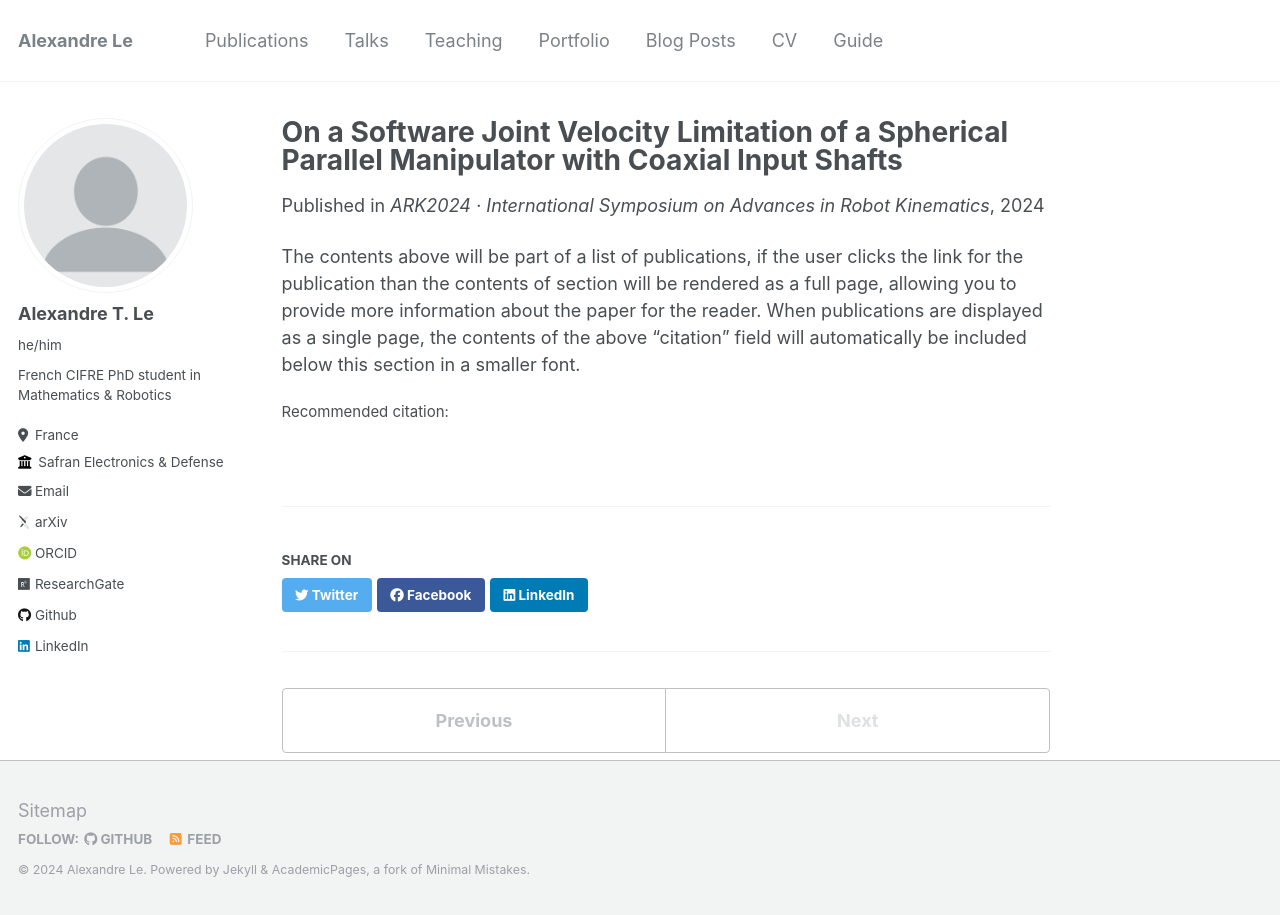
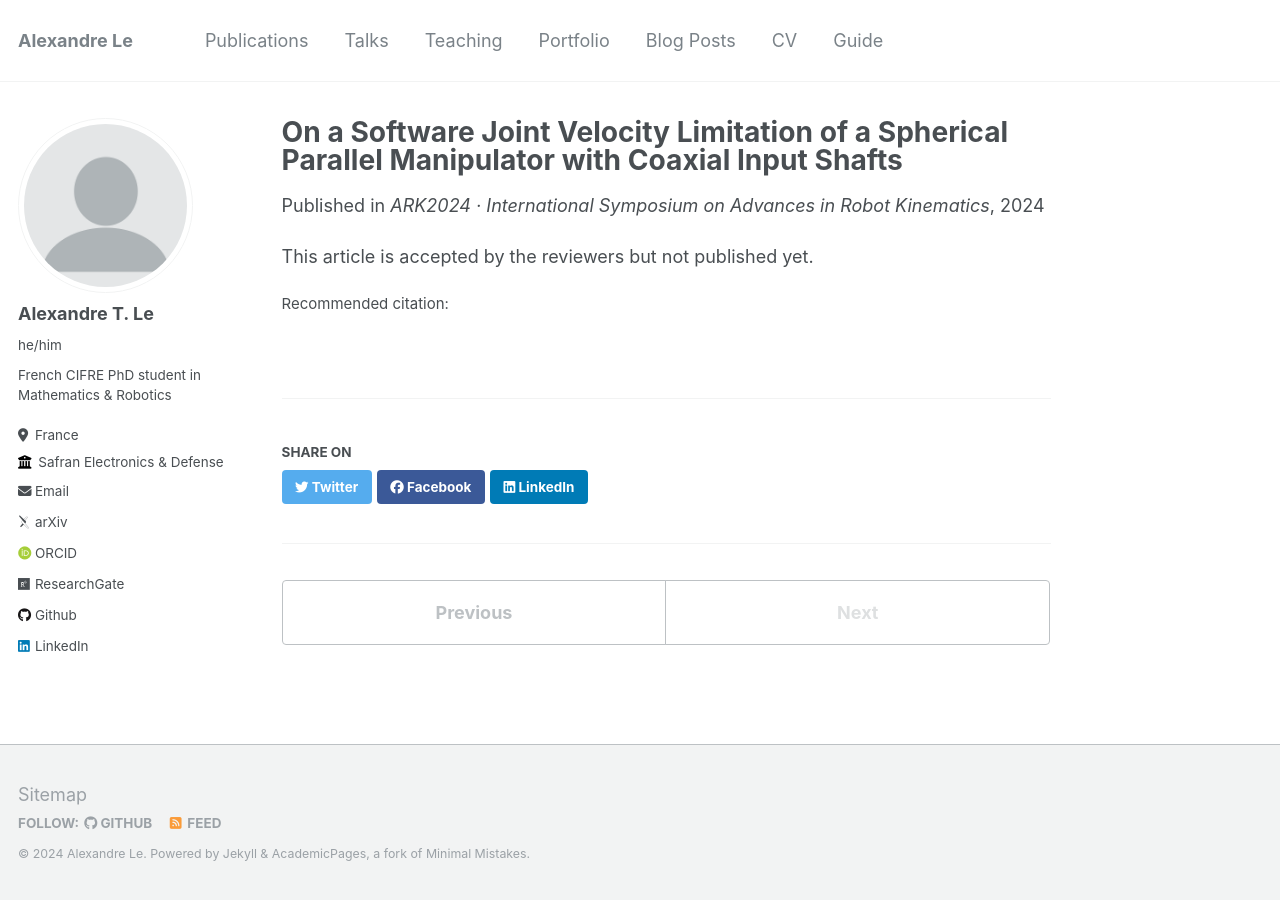
Before and after one commit to alexandre-tle/alexandre-tle.github.io, a Jekyll site: the page built from _publications/2024_ARK.md, in a window 1280 px wide. Built offline with Jekyll 4.4.1, drawn with Linux system fonts in a browser that asks for light colours; some web fonts are replaced.

Commit message:
Update 2024_ARK.md

```diff
--- a/_publications/2024_ARK.md
+++ b/_publications/2024_ARK.md
@@ -9,4 +9,4 @@ paperurl: ''
 citation: ''
 ---
 
-The contents above will be part of a list of publications, if the user clicks the link for the publication than the contents of section will be rendered as a full page, allowing you to provide more information about the paper for the reader. When publications are displayed as a single page, the contents of the above "citation" field will automatically be included below this section in a smaller font.
+This article is accepted by the reviewers but not published yet.
```
